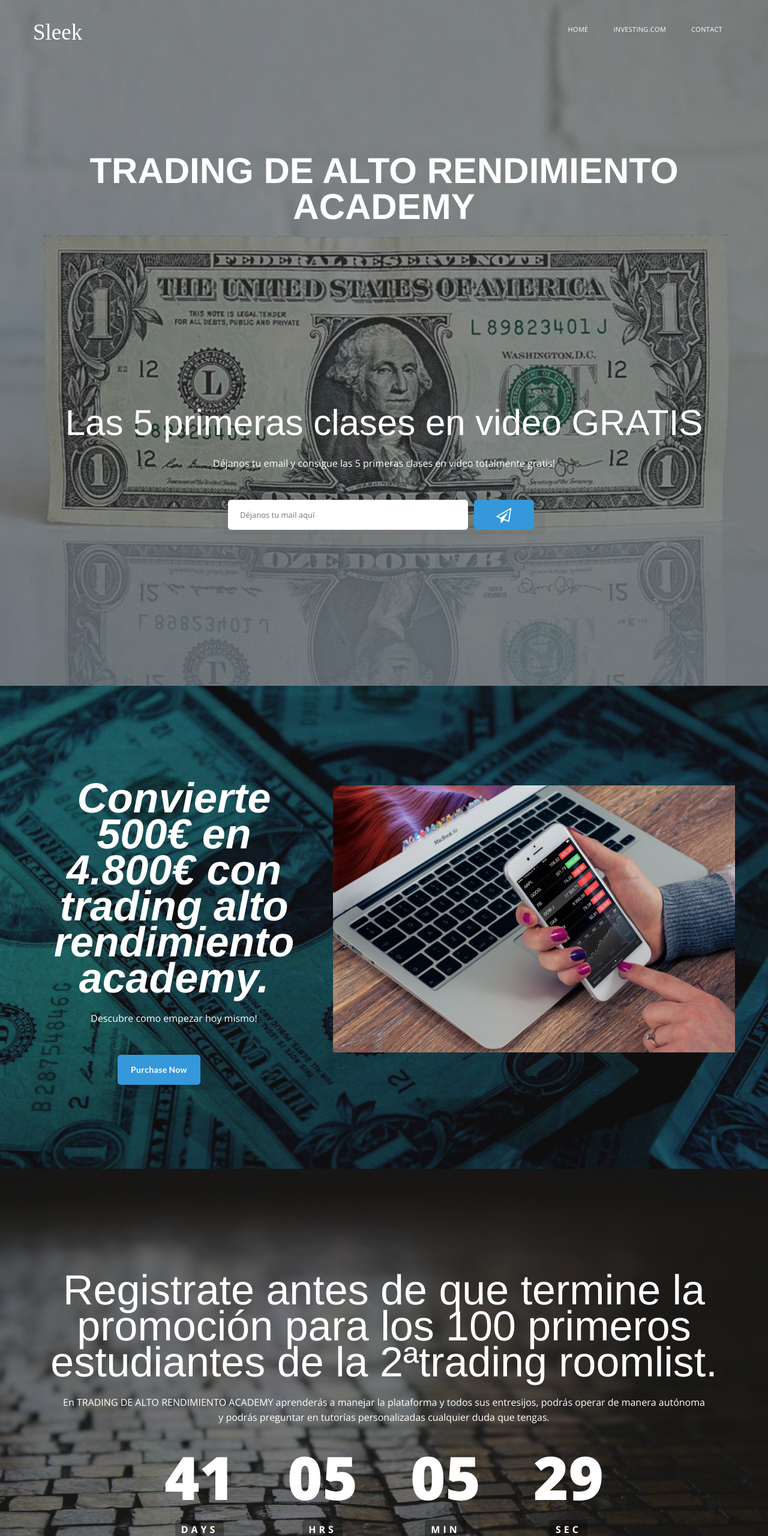
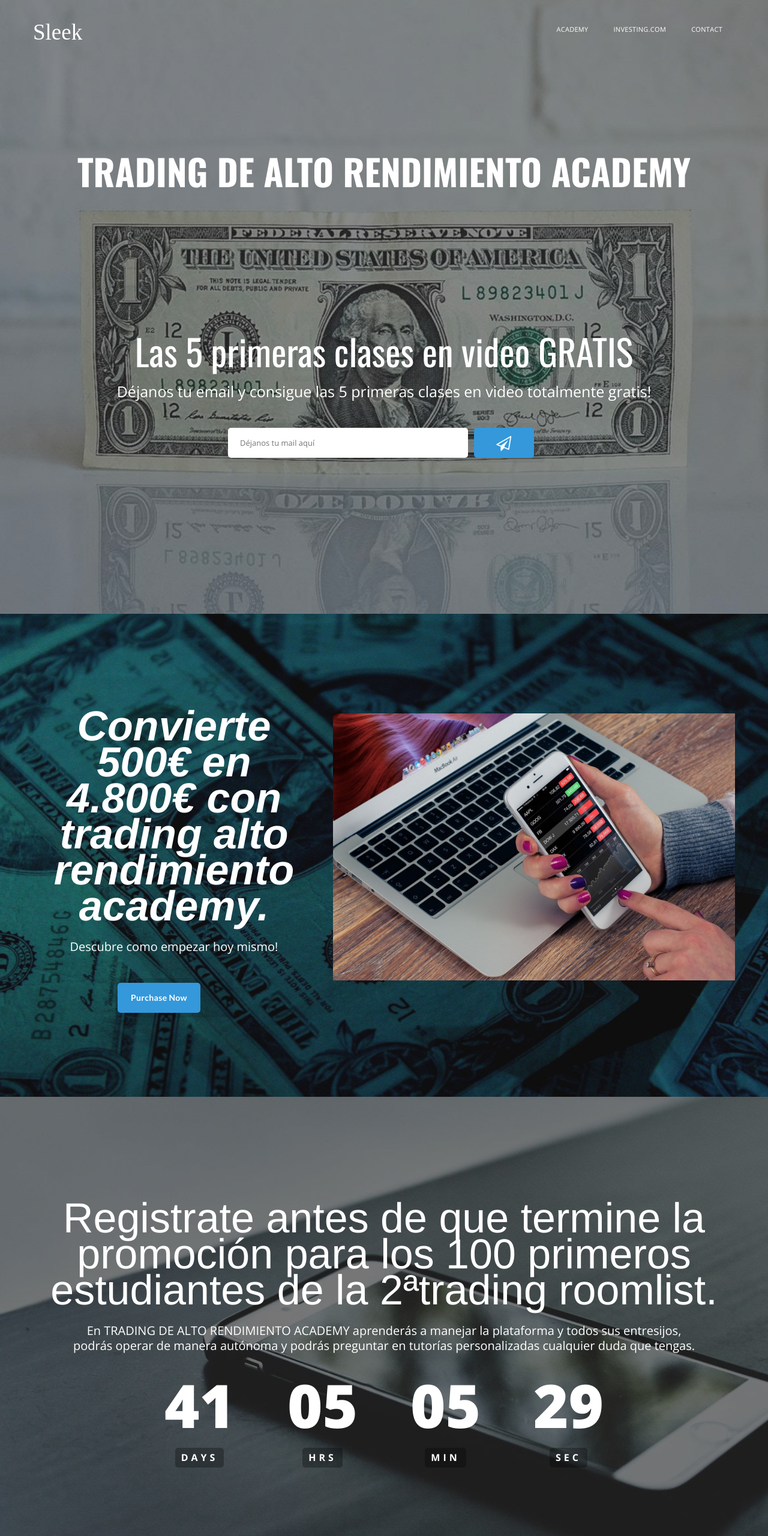
Before and after one commit to pastaglass/trading, a plain HTML site: page index.html in a window 1280 px wide. Shown: the top 2560 px of the page at 60% size. Drawn offline with nearby package versions, Linux system fonts and the light colour scheme; a web font is replaced by a local one.

```diff
--- a/assets/images/hashes.json
+++ b/assets/images/hashes.json
@@ -1 +1 @@
-{"hHSftOav5V3a/soQCR1GdQ==":"mbr-1618x1080.jpg","HvgvGG/Xl5H0L0DXr1ZxUA==":"mbr-1-1618x1080.jpg","GLPmMctDZn8BBJS0U8Gkig==":"photo-4.png","8x8xopRH51ceOIoXJwvZMw==":"mbr-1620x1080.jpg","D93uucsP08Q7mHZfoakWRg==":"mbr-1626x1080.jpg","5nqhRlacwzHuLfzHjnh0Tw==":"mbr-1-1620x1080.jpg","2D+V4+emkj5vIhEG3Tg7Vg==":"mbr-2-1620x1080.jpg","toOYJaDa3Fqr6Al4BQX4HQ==":"mbr-3-1620x1080.jpg","NYUXhJHiAA6Qz/cGuF4WiQ==":"mbr-4-1620x1080.jpg"}
+{"hHSftOav5V3a/soQCR1GdQ==":"mbr-1618x1080.jpg","HvgvGG/Xl5H0L0DXr1ZxUA==":"mbr-1-1618x1080.jpg","GLPmMctDZn8BBJS0U8Gkig==":"photo-4.png","8x8xopRH51ceOIoXJwvZMw==":"mbr-1620x1080.jpg","D93uucsP08Q7mHZfoakWRg==":"mbr-1626x1080.jpg","5nqhRlacwzHuLfzHjnh0Tw==":"mbr-1-1620x1080.jpg","2D+V4+emkj5vIhEG3Tg7Vg==":"mbr-2-1620x1080.jpg","toOYJaDa3Fqr6Al4BQX4HQ==":"mbr-3-1620x1080.jpg","NYUXhJHiAA6Qz/cGuF4WiQ==":"mbr-4-1620x1080.jpg","XFqUDRuCVML0oj32SKYk/w==":"mbr-1464x1080.jpg","7aBX3IzcssyWX2cGlJz6pQ==":"mbr-1-1464x1080.jpg","kQYkcT5gkWLc+Q8L0xjltQ==":"mbr-5-1620x1080.jpg","QqtearQ/Dq+fwSrHObJglg==":"mbr-1920x1080.jpg","MKJYjDZA9JUv8nxUcOrmfA==":"mbr-1623x1080.jpg"}
--- a/assets/mobirise/css/mbr-additional.css
+++ b/assets/mobirise/css/mbr-additional.css
@@ -1,5 +1,7 @@
+@import url(https://fonts.googleapis.com/css?family=Oswald:400,300,700);
 @import url(https://fonts.googleapis.com/css?family=Bitter:400,700);
 @import url(https://fonts.googleapis.com/css?family=Lato:400,300,700);
+
 
 
 #menu-0 .mbr-brand__name {
@@ -17,11 +19,25 @@
 #header2-4 H2 {
   text-align: center;
   font-size: 60px;
+  font-family: 'Oswald', sans-serif;
 }
 #header2-4 B {
   font-size: 100px;
   font-family: 'Bitter', serif;
 }
+#header2-4 P {
+  font-size: 25px;
+}
 #header3-1 .btn {
   font-family: 'Lato', sans-serif;
+  font-size: 14px;
 }
+#header3-1 P {
+  font-size: 20px;
+}
+#header4-2 P {
+  font-size: 20px;
+}
+#pricing-table1-3 P {
+  font-size: 20px;
+}
--- a/index.html
+++ b/index.html
@@ -35,7 +35,7 @@
                 <div class="mbr-navbar__column mbr-navbar__menu">
                     <nav class="mbr-navbar__menu-box mbr-navbar__menu-box--inline-right">
                         <div class="mbr-navbar__column nav">
-                            <ul class="mbr-navbar__items mbr-navbar__items--right float-left mbr-buttons mbr-buttons--freeze mbr-buttons--right btn-decorator mbr-buttons--active mbr-buttons--only-links"><li class="mbr-navbar__item"><a class="mbr-buttons__link btn text-white" href="https://pastaglass.github.io/trading/">HOME</a></li><li class="mbr-navbar__item"><a class="mbr-buttons__link btn text-white" href="https://investing.com">INVESTING.COM</a></li><li class="mbr-navbar__item"><a class="mbr-buttons__link btn text-white" href="mailto:guillermozch@gmail.com">CONTACT</a></li></ul>
+                            <ul class="mbr-navbar__items mbr-navbar__items--right float-left mbr-buttons mbr-buttons--freeze mbr-buttons--right btn-decorator mbr-buttons--active mbr-buttons--only-links"><li class="mbr-navbar__item"><a class="mbr-buttons__link btn text-white" href="https://pastaglass.github.io/trading/">ACADEMY</a></li><li class="mbr-navbar__item"><a class="mbr-buttons__link btn text-white" href="https://investing.com">INVESTING.COM</a></li><li class="mbr-navbar__item"><a class="mbr-buttons__link btn text-white" href="mailto:guillermozch@gmail.com">CONTACT</a></li></ul>
 
                         </div>
                     </nav>
@@ -53,13 +53,13 @@
                 <div class="col-md-12">
                     <div class="row">
                         <div class="col-md-12">
-                            <h2 class="mbr-section-title"><strong>TRADING DE ALTO RENDIMIENTO ACADEMY</strong><br><br><br><br><br><br>Las 5 primeras clases en video GRATIS<br></h2>
+                            <h2 class="mbr-section-title"><strong>TRADING DE ALTO RENDIMIENTO ACADEMY</strong><br><br><br><br><br>Las 5 primeras clases en video GRATIS<br></h2>
                             <p>Déjanos tu email y consigue las 5 primeras clases en video totalmente gratis!</p>
                             <div class="intro-newsletter" data-form-type="formoid">
                             <div data-form-alert="true">
                                 <div class="hide" data-form-alert-success="true">Disfruta de las 5 primeras clases en video!</div>
                             </div>
-                                <form class="subscribe" action="https://mobirise.com/" id="invite" method="POST" data-form-title="TRADING DE ALTO RENDIMIENTO ACADEMYLas 5 primeras clases en video GRATIS"><input type="hidden" data-form-email="true" value="0CAX2HS8u22YS/uZPvitID/Ta4VU3YkILGPJDcNMnv5w07xm//gdRe2K0/dwxDpCQ3Yo2k1INCa/rXoOWDVMQYol0rTlH1r5B+RIW9wxpAujR5yGglAGKQ7oQRfDDcxl">
+                                <form class="subscribe" action="https://mobirise.com/" id="invite" method="POST" data-form-title="TRADING DE ALTO RENDIMIENTO ACADEMYLas 5 primeras clases en video GRATIS"><input type="hidden" data-form-email="true" value="WjKzfR7AP2wlEEfXxTKYl8+CW481DerHwWzJ2b7Eg3t4ZoCw4clzBkByNiPYyd7UMUHFZQyATVOY+n9W0v2tZWneWMpdnl+TOMcMuGtjK25/pnUtmWNNpJLqWtPQntTw">
                                     <input type="email" class="e-mail" name="email" id="address" data-validate="validate(required, email)" required="required" placeholder="Déjanos tu mail aquí" data-form-field="Email">
                                     <div><button type="submit" class="mbr-buttons__btn intro-newsletter-button newsletter-btn btn btn-info"><i class="fa fa-paper-plane-o"></i></button> </div>
                                 </form>
@@ -100,7 +100,7 @@
 		</div>
 	</section>
 
-<section class="mbr-section--relative mbr-section--fixed-size  mbr-section--bg-adapted intro intro8" id="header4-2" data-rv-view="5" style="background-image: url(assets/images/8.jpg);">
+<section class="mbr-section--relative mbr-section--fixed-size  mbr-section--bg-adapted intro intro8" id="header4-2" data-rv-view="5" style="background-image: url(assets/images/mbr-1-1464x1080.jpg);">
 
 		 <div class="mbr-overlay overlay" style="background-color: rgb(34, 34, 34); opacity: 0.6;"></div>
 
@@ -110,7 +110,7 @@
 					<div class="row">
 						<div class="col-md-12">
 							<h2 lass="mbr-section-title">Registrate antes de que termine la promoción para los 100 primeros estudiantes de la 2ªtrading roomlist.</h2>
-							<p>En TRADING DE ALTO RENDIMIENTO ACADEMY aprenderás a manejar la plataforma y todos sus entresijos, podrás operar de manera autónoma<br>y podrás preguntar en tutorías personalizadas cualquier duda que tengas.</p>
+							<p>En TRADING DE ALTO RENDIMIENTO ACADEMY aprenderás a manejar la plataforma y todos sus entresijos,<br>podrás operar de manera autónoma y podrás preguntar en tutorías personalizadas cualquier duda que tengas.</p>
 							<!-- <div class="intro-countdown"> -->
 							      <div class="countdown styled" data-end="2018/01/01">
 							      	<div class="countdown style-1 h2" data-end="2018/01/01"></div>
@@ -124,7 +124,7 @@
 		</div>
 	</section>
 
-<section class="mbr-section pricing" id="pricing-table1-3" data-rv-view="8" style="background-color: rgb(34, 34, 34); padding-top: 3rem; padding-bottom: 1.5rem;">
+<section class="mbr-section pricing" id="pricing-table1-3" data-rv-view="8" style="background-color: rgb(0, 0, 0); padding-top: 3rem; padding-bottom: 1.5rem;">
 
 
 
```
Also changed, not shown: assets/images/mbr-1-1464x1080.jpg (added), 1 other file.
